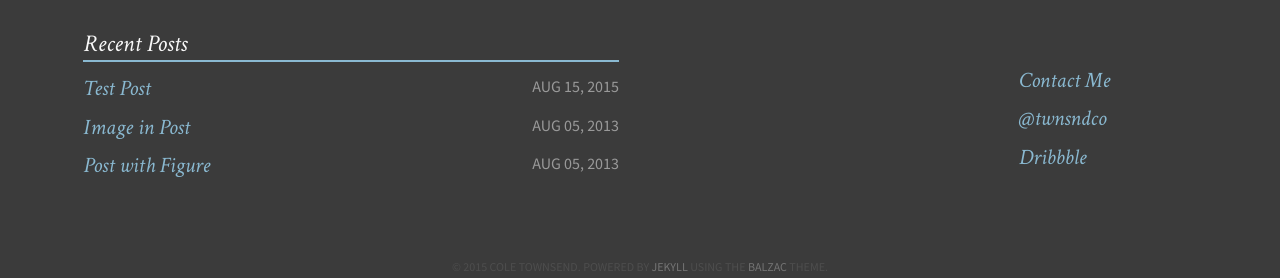
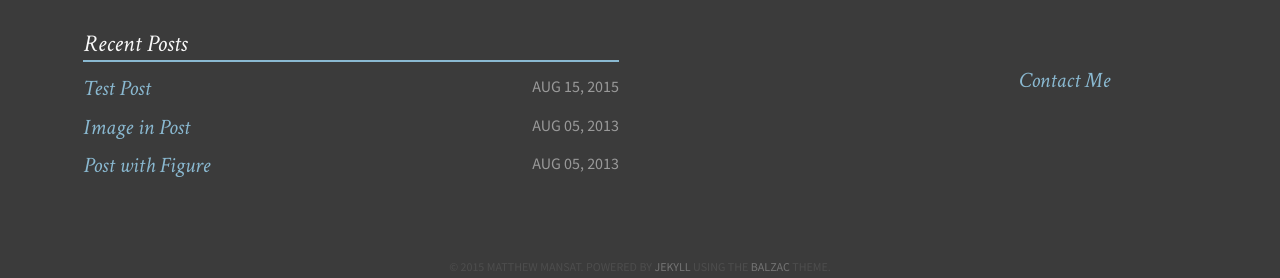
Before and after one commit to mansat/mansat.github.io, a Jekyll site: the page built from index.md, in a window 1280 px wide. Shown: the part 1324-1602 px from the top of the page. Built offline with Jekyll 4.4.1, drawn with Linux system fonts in a browser that asks for light colours.

Commit message:
Update _config.yml

```diff
--- a/_config.yml
+++ b/_config.yml
@@ -5,16 +5,16 @@ canonical: http://jekyll.gtat.me
 
 # Owner/author information
 owner:
-  name:           Cole Townsend
+  name:           Matthew Mansat
   avatar:         avatar.png
-  bio:            "Aesthete & Athlete"
-  email:          cole@coletownsend.com
-  twitter:        twnsndco
-  github:         coletownsend
-  instagram:      ctrunsthis
-  dribbble:       coletownsend
+  bio:            "Aspiring Teacher"
+  email:          mtmansat@gmail.com
+  twitter:
+  github:         mansat
+  instagram:
+  dribbble:
   disqus:         balzac
-  location:       "Buffalo, NY"
+  location:       "Berkeley, California"
   # Plug in your disqus shortname!
 
 tools:
@@ -30,7 +30,7 @@ links:
     url: https://github.com/mansat
     external: true
   - title: Matt
-    url: mansat.github.io
+    url: https://mansat.github.io
     external: true
 
 # http://en.wikipedia.org/wiki/List_of_tz_database_time_zones
```
